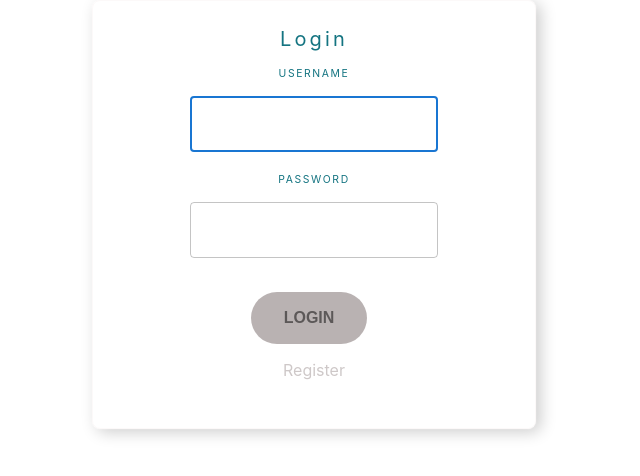
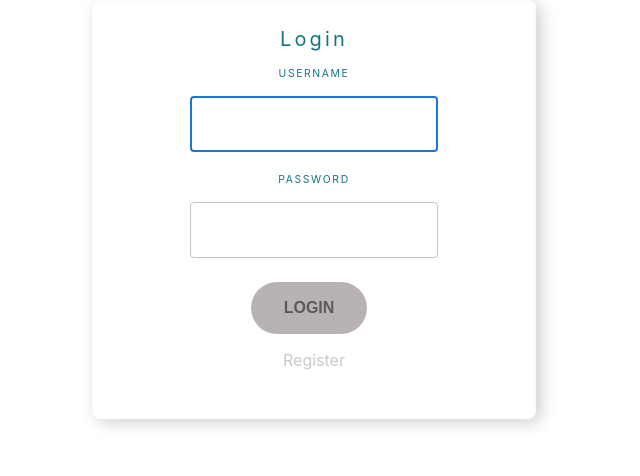
Before and after one commit to zzhbrr/e-wardrobe, a React (Create React App) app in the folder frontend/: page /login in a window 1280 px wide. Shown: the top 476 px of the page, without its empty margins (326-966 px from the left). Built offline with nearby package versions, Linux system fonts and the light colour scheme; no server answers.

Commit message:
css adjustment

```diff
--- a/frontend/src/components/UserCenter/components/Articles/index.css
+++ b/frontend/src/components/UserCenter/components/Articles/index.css
@@ -1,10 +1,13 @@
 .articles {
+    width: 100%;
+    min-width: fit-content;
     text-align: left;
-    padding: 50px 0px 0px 50px;
+    padding: 30px 50px 0px 50px;
 }
 .article_block {
     height: auto;
-    width: 350px;
+    width: 90%;
+    min-width: fit-content;
     padding: 10px;
     padding-bottom: 10px;
     border-bottom: 2px solid black;
--- a/frontend/src/components/UserCenter/components/Clothes/index.css
+++ b/frontend/src/components/UserCenter/components/Clothes/index.css
@@ -1,6 +1,6 @@
 .clothes {
     text-align: left;
-    margin: 50px 0 0 50px;
+    margin: 30px 50px 0 50px;
 }
 .img {
     height: 80px;
@@ -31,7 +31,9 @@
     background-color: black;
     transition-duration: 0.2s;
 }
-.list {
+.clothlist {
     overflow-y: auto;
+    overflow-x: hidden;
+    padding-right: 20px;
     height: 55vh;
 }
--- a/frontend/src/components/UserCenter/components/Clothes/index.js
+++ b/frontend/src/components/UserCenter/components/Clothes/index.js
@@ -11,7 +11,7 @@ export default function Clothes(props){
         pid:     0,
         img_src: cloth_pic
     }
-    const defalut_cloth_list=[default_cloth,default_cloth,default_cloth,default_cloth];
+    const defalut_cloth_list=[default_cloth,default_cloth,default_cloth,default_cloth,default_cloth,default_cloth,default_cloth,default_cloth,default_cloth,default_cloth,default_cloth,default_cloth,default_cloth,default_cloth,default_cloth,default_cloth,default_cloth,default_cloth,default_cloth,default_cloth,default_cloth,default_cloth,default_cloth,default_cloth];
 
     const [cloth_list,setClothes]=React.useState(defalut_cloth_list);
     const [item_selected,selectItem]=React.useState(items[0])
@@ -21,10 +21,10 @@ export default function Clothes(props){
             <h1>我的衣服</h1>
             <button className="button">
                 添加衣服
-                <AddCircleIcon style={{float:"left",marginRight:"3px"}} />
+                <AddCircleIcon style={{float:"left",marginRight:"5px"}} />
             </button>
             <ClothBar item_selected={item_selected} selectItem={selectItem} items={items}></ClothBar>
-            <div className="list detail">
+            <div className="clothlist">
                 {cloth_list.map((cloth,index)=>{
                     return(
                         <div className="cloth" title={"pid: "+cloth.pid.toString()} key={index} >
--- a/frontend/src/components/UserCenter/components/NaviBar/navi_bar.css
+++ b/frontend/src/components/UserCenter/components/NaviBar/navi_bar.css
@@ -1,6 +1,6 @@
 .navi_bar {
     min-width: fit-content;
-    max-width: 240px;
+    max-width: fit-content;
     display: flex;
     flex: 1;
     flex-direction: column;
--- a/frontend/src/components/UserCenter/components/Outfits/all_outfits.css
+++ b/frontend/src/components/UserCenter/components/Outfits/all_outfits.css
@@ -1,6 +1,6 @@
 .outfits {
     text-align: left;
-    padding: 50px 0px 0px 50px;
+    padding: 30px 50px 0px 50px;
 }
 .outfit_card {
     height: 80px;
--- a/frontend/src/components/UserCenter/components/UserInfo/user_info.css
+++ b/frontend/src/components/UserCenter/components/UserInfo/user_info.css
@@ -2,7 +2,7 @@
     display: flex;
     flex: 1;
     flex-direction: column;
-    padding: 60px;
+    padding: 30px 50px 0 50px;
 }
 .user {
     margin-bottom: 0;
--- a/frontend/src/components/UserCenter/index.css
+++ b/frontend/src/components/UserCenter/index.css
@@ -14,18 +14,3 @@
     padding-bottom: 10px;
     margin-bottom: 0;
 }
-button {
-    max-width: 200px;
-    margin-top: 10px;
-    padding: 10px;
-    font-size: medium;
-    background-color: white;
-    color: black;
-    border: 2px solid black;
-    border-radius: 0;
-}
-button:hover {
-    color: white;
-    background-color: black;
-    transition-duration: 0.2s;
-}
```
